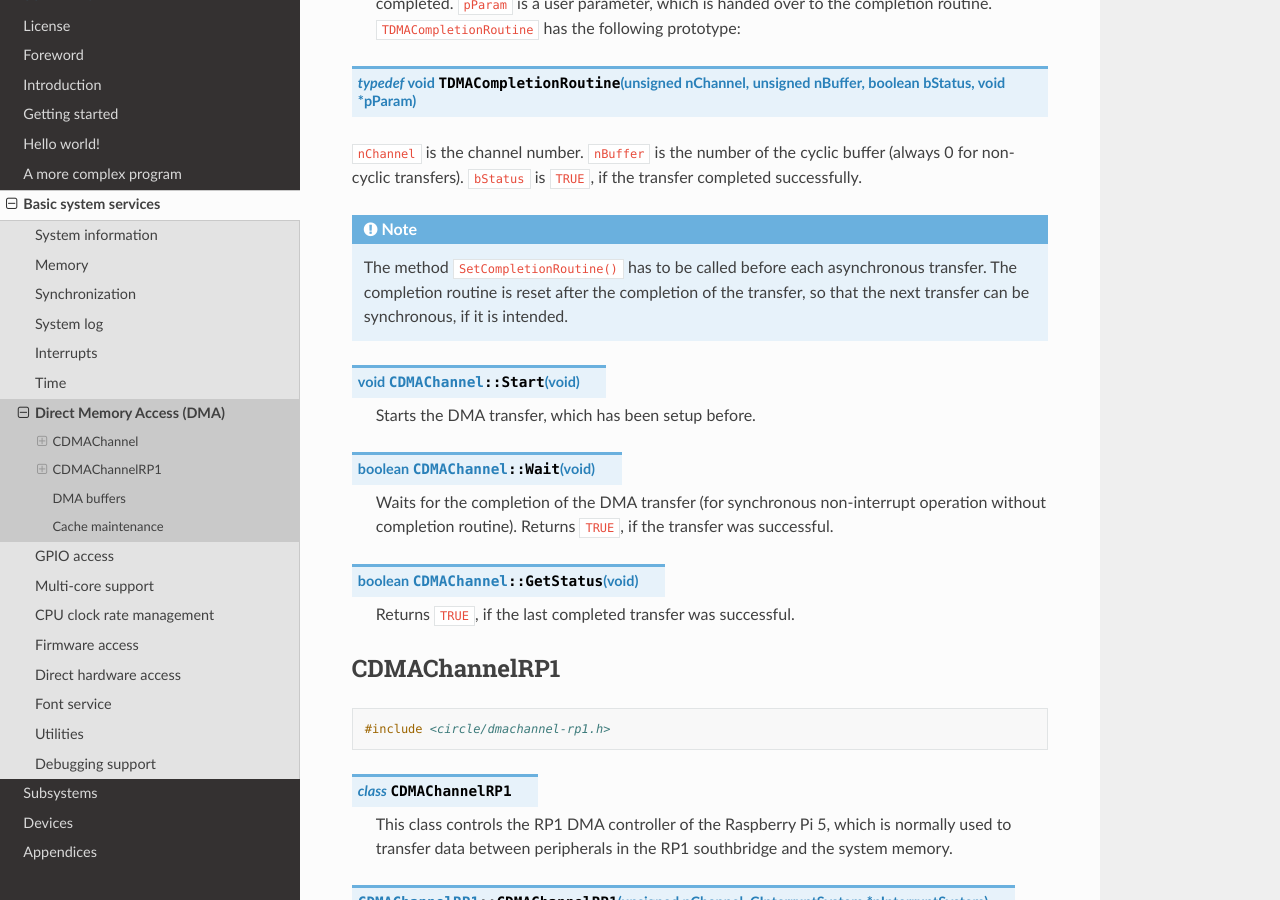
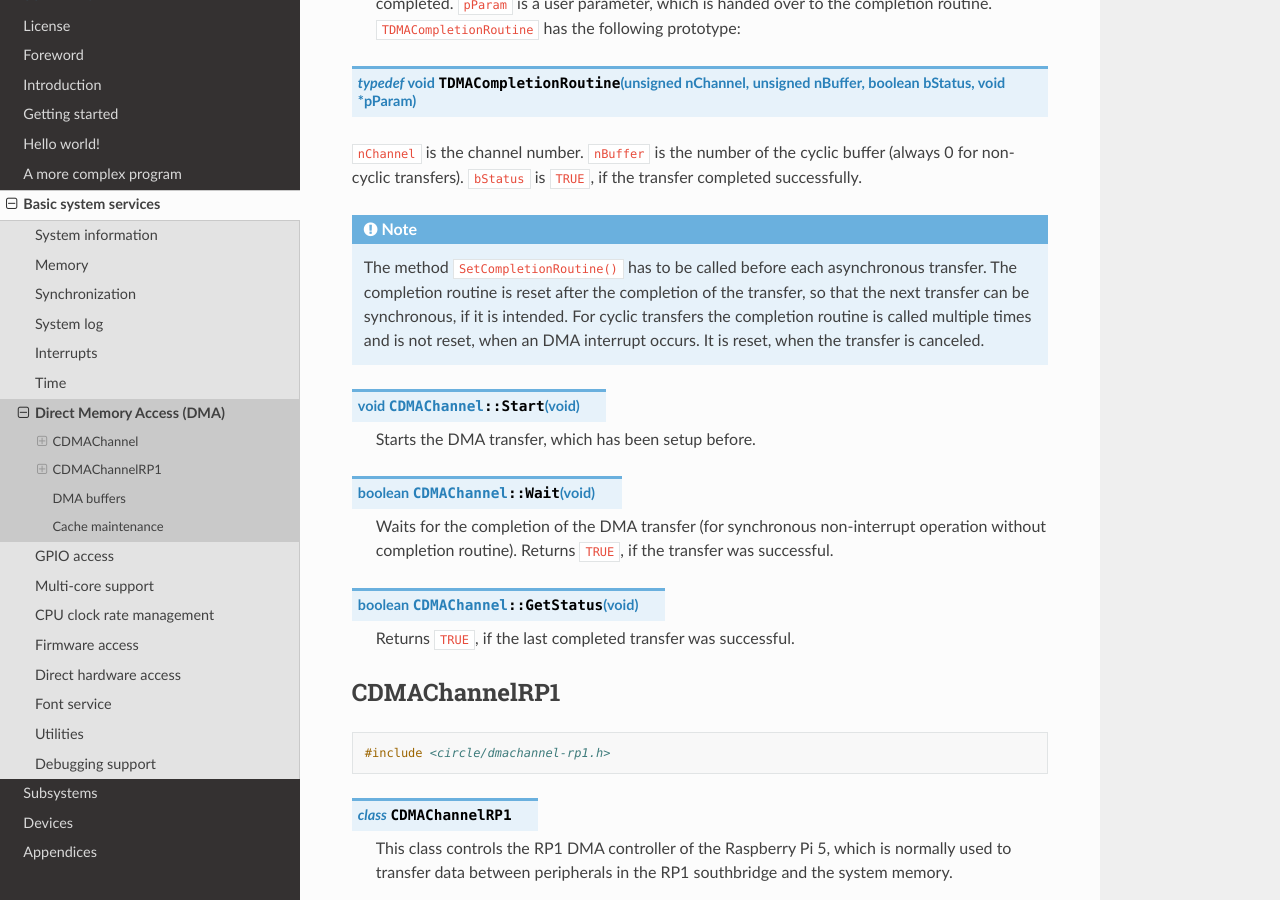
Before and after one commit to rsta2/circle-docs, a Sphinx documentation site: the page built from docs/basic-system-services/direct-memory-access.rst, in a window 1280 px wide and 900 px high, scrolled down 2058 px. Built offline with Sphinx 7.4.7 and the Read the Docs theme 3.1.0, drawn with Linux system fonts in a browser that asks for light colours.

Commit message:
basic-system-services/direct-memory-access: Completion routine handling for cyclic transfers

```diff
--- a/docs/basic-system-services/direct-memory-access.rst
+++ b/docs/basic-system-services/direct-memory-access.rst
@@ -66,7 +66,7 @@ CDMAChannel
 
 .. note::
 
-	The method ``SetCompletionRoutine()`` has to be called before each asynchronous transfer. The completion routine is reset after the completion of the transfer, so that the next transfer can be synchronous, if it is intended.
+	The method ``SetCompletionRoutine()`` has to be called before each asynchronous transfer. The completion routine is reset after the completion of the transfer, so that the next transfer can be synchronous, if it is intended. For cyclic transfers the completion routine is called multiple times and is not reset, when an DMA interrupt occurs. It is reset, when the transfer is canceled.
 
 .. cpp:function:: void CDMAChannel::Start (void)
 
```
